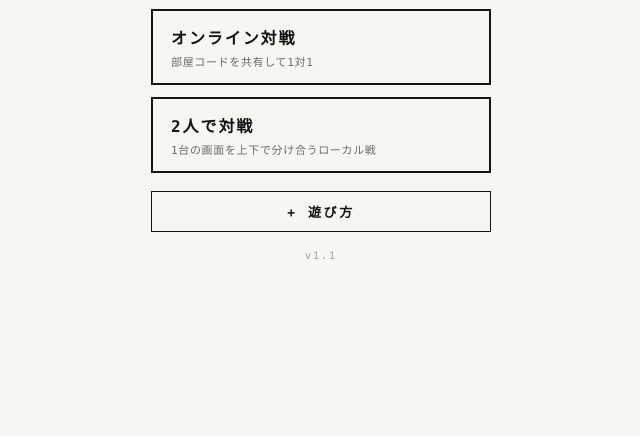
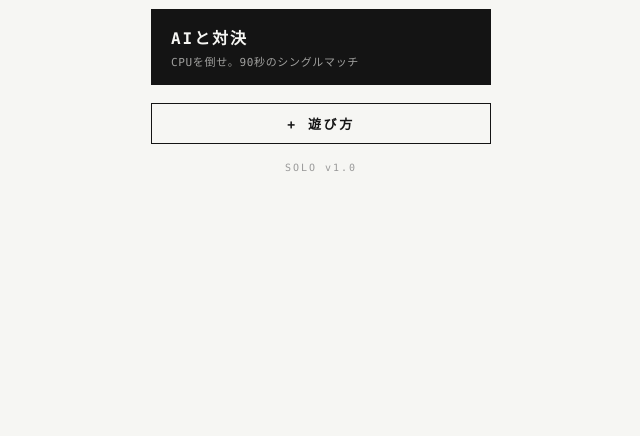
Before and after one commit to meimeidesuyo4649/corebreak-server, a website: page index.html in a window 1280 px wide. Shown: the part 364-800 px from the top of the page, without its empty margins (319-959 px from the left). Drawn offline with Linux system fonts and the light colour scheme.

Commit message:
Add files via upload

```diff
--- a/index.html
+++ b/index.html
@@ -3,7 +3,7 @@
 <head>
 <meta charset="utf-8">
 <meta name="viewport" content="width=device-width, initial-scale=1, maximum-scale=1, user-scalable=no, viewport-fit=cover">
-<title>COREBREAK</title>
+<title>COREBREAK — AI DUEL</title>
 <style>
   :root{ --ink:#141414; --bg:#F6F6F3; --red:#D93025; }
   *{ margin:0; padding:0; box-sizing:border-box; -webkit-tap-highlight-color:transparent; }
@@ -130,6 +130,7 @@
   #resultLine{ font-size:15px; letter-spacing:.1em; line-height:1.9; }
   #winner{ font-size:clamp(24px,7vw,40px); font-weight:800; letter-spacing:.12em; }
   .note{ font-size:11px; color:#777; letter-spacing:.08em; }
+  .soloRemoved{ display:none !important; }
 </style>
 </head>
 <body>
@@ -140,14 +141,14 @@
   <div class="sub">線を引け。芯を撃て。</div>
   <div class="modes">
     <button class="mode primary" id="btnAI">
-      <span class="mName">AIと対戦</span>
-      <span class="mDesc">CPU相手のシングルマッチ</span>
+      <span class="mName">AIと対決</span>
+      <span class="mDesc">CPUを倒せ。90秒のシングルマッチ</span>
     </button>
-    <button class="mode" id="btnOnline">
+    <button class="mode soloRemoved" id="btnOnline" aria-hidden="true" tabindex="-1">
       <span class="mName">オンライン対戦</span>
       <span class="mDesc">部屋コードを共有して1対1</span>
     </button>
-    <button class="mode" id="btn2P">
+    <button class="mode soloRemoved" id="btn2P" aria-hidden="true" tabindex="-1">
       <span class="mName">2人で対戦</span>
       <span class="mDesc">1台の画面を上下で分け合うローカル戦</span>
     </button>
@@ -164,10 +165,10 @@
       球の押さえ込み・膠着は<b>RESET</b>：相手ボールで再開
     </div>
   </details>
-  <div class="ver">v1.1</div>
+  <div class="ver">SOLO v1.0</div>
 </div>
 
-<div class="ov" id="online" hidden>
+<div class="ov soloRemoved" id="online" hidden aria-hidden="true">
   <h2 class="scrTitle">ロビー</h2>
   <div class="lobbyWrap">
     <div class="lobbyBar">
@@ -1520,6 +1521,7 @@ cv.addEventListener('contextmenu', e=>e.preventDefault());
 
 /* ================= ゲーム管理 ================= */
 function startGame(m){
+  m='ai'; // SOLO版はAI戦以外を開始しない
   mode=m;
   const isNet = (m==='net-host' || m==='net-guest');
   fieldLocked=false; resize();
```
